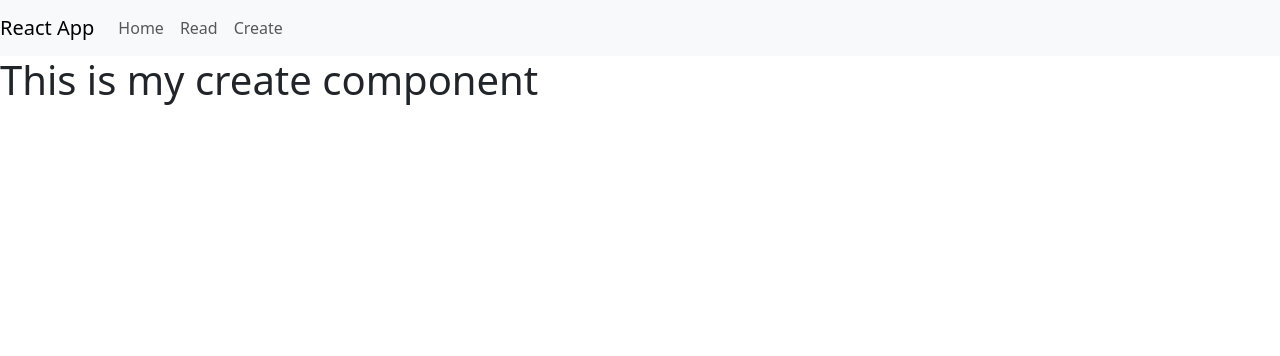
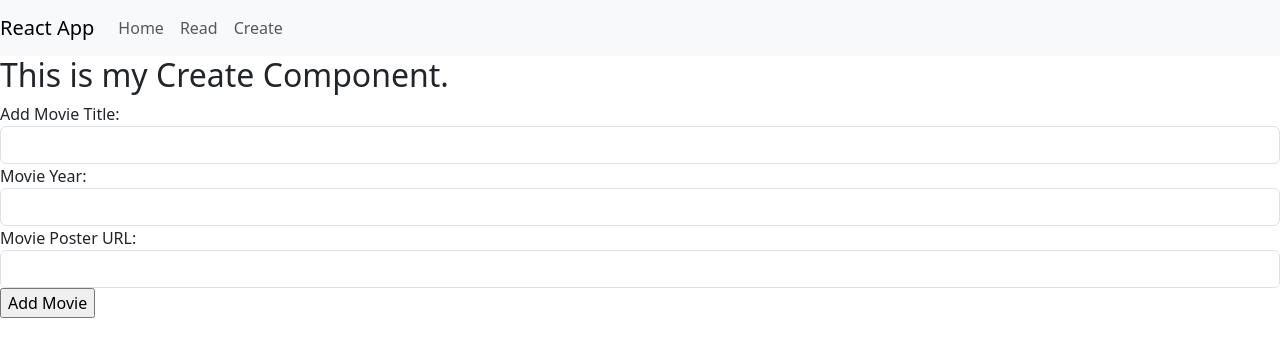
Before and after one commit to PaTTTeX/Lab_Three, a React (Create React App) app in the folder my-app/: page /Create in a window 1280 px wide. Shown: the top 356 px of the page. Built offline with nearby package versions, Linux system fonts and the light colour scheme.

Commit message:
Updated Create.js for Lab4

```diff
--- a/my-app/src/Components/Create.js
+++ b/my-app/src/Components/Create.js
@@ -1,9 +1,51 @@
-const Create = ()=>{
-    return(
-        <div>
-            <h1>This is my create component</h1>
+import { useState } from "react";
+
+function Create() {
+  const [title, setTitle] = useState('');
+  const [year, setYear] = useState('');
+  const [poster, setPoster] = useState('');
+
+  const handleSubmit = (e) => {
+    e.preventDefault();
+    console.log({
+      title,
+      year,
+      poster
+    });
+  }
+
+  return (
+    <div>
+      <h2>This is my Create Component.</h2>
+      <form onSubmit={handleSubmit}>
+        <div className="form-group">
+          <label>Add Movie Title: </label>
+          <input type="text"
+            className="form-control"
+            value={title}
+            onChange={(e) => { setTitle(e.target.value) }}
+          />
         </div>
-    )
+        <div className="form-group">
+          <label>Movie Year: </label>
+          <input type="number"
+            className="form-control"
+            value={year}
+            onChange={(e) => { setYear(e.target.value) }}
+          />
+        </div>
+        <div className="form-group">
+          <label>Movie Poster URL: </label>
+          <input type="text"
+            className="form-control"
+            value={poster}
+            onChange={(e) => { setPoster(e.target.value) }}
+          />
+        </div>
+        <input type="submit" value="Add Movie" />
+      </form>
+    </div>
+  );
 }
 
 export default Create;
```
